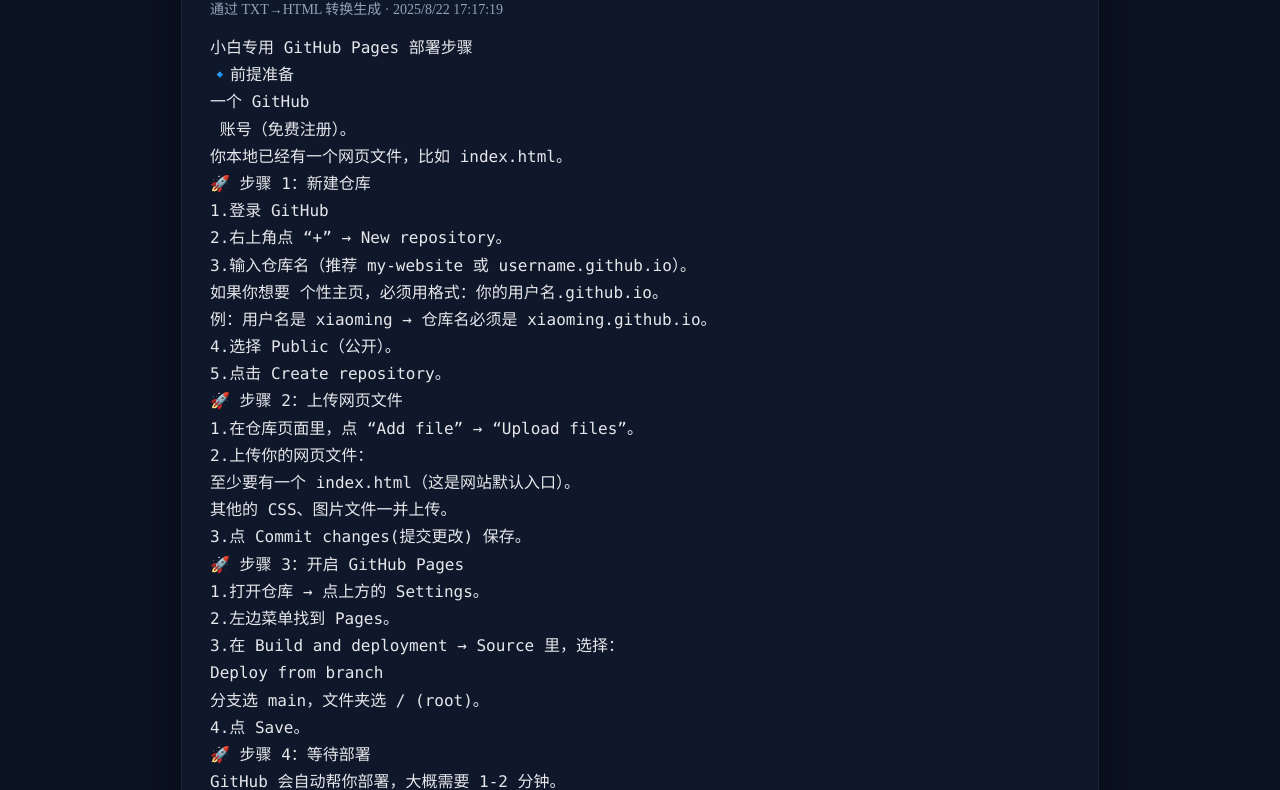
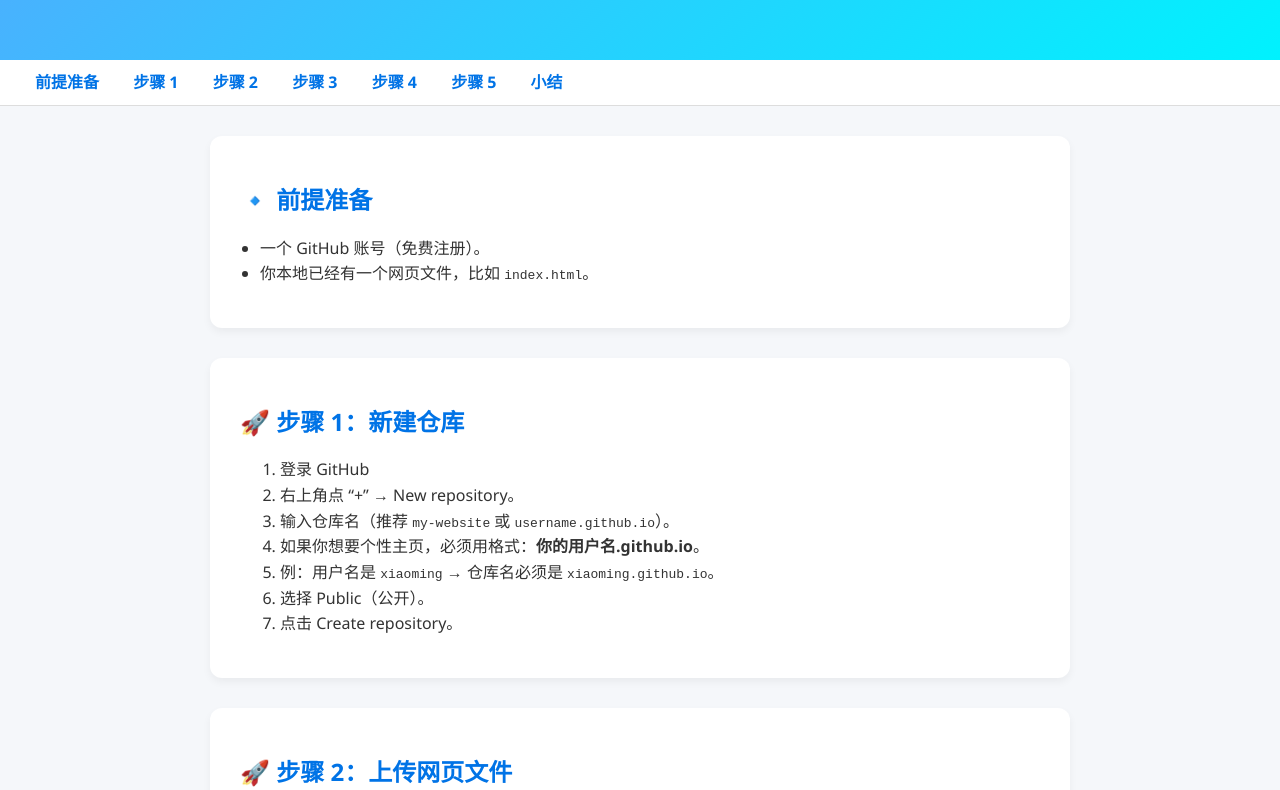
Before and after one commit to 123haa/page.github.io, a plain HTML site: page index.html in a window 1280 px wide. Shown: the part 123-913 px from the top of the page. Drawn offline with Linux system fonts and the light colour scheme.

Commit message:
Add files via upload

```diff
--- a/index.html
+++ b/index.html
@@ -1,63 +1,154 @@
 <!DOCTYPE html>
 <html lang="zh-CN">
 <head>
-<meta charset="UTF-8">
-<meta name="viewport" content="width=device-width, initial-scale=1">
-<title>小白专用 GitHub Pages 部署步骤</title>
-
-    <style>
-      body{margin:0;background:#0b1222;color:#e5e7eb}
-      .container{max-width:860px;margin:40px auto;padding:28px;background:#0f172a;border-radius:16px;box-shadow:0 20px 60px rgba(0,0,0,.35);border:1px solid rgba(255,255,255,.06)}
-      h1{margin:0 0 12px;font-size:28px}
-      .meta{color:#94a3b8;font-size:14px;margin-bottom:16px}
-      pre{white-space:pre-wrap;word-wrap:break-word;font: 14px/1.7 ui-monospace,SFMono-Regular,Menlo,Monaco,Consolas,"Liberation Mono","Courier New",monospace}
-      p{margin:0 0 1em;line-height:1.9}
-      .content{font-size:16px}
-    </style>
-
+  <meta charset="UTF-8">
+  <meta name="viewport" content="width=device-width, initial-scale=1.0">
+  <title>小白专用 GitHub Pages 部署步骤</title>
+  <style>
+    body {
+      font-family: "Segoe UI", Arial, sans-serif;
+      margin: 0;
+      padding: 0;
+      background: #f5f7fa;
+      color: #333;
+      line-height: 1.6;
+    }
+    header {
+      background: linear-gradient(135deg, #4facfe, #00f2fe);
+      color: white;
+      padding: 40px 20px;
+      text-align: center;
+    }
+    header h1 {
+      margin: 0;
+      font-size: 32px;
+    }
+    header p {
+      margin-top: 10px;
+      font-size: 16px;
+      opacity: 0.9;
+    }
+    nav {
+      background: #fff;
+      padding: 10px 20px;
+      border-bottom: 1px solid #ddd;
+      position: sticky;
+      top: 0;
+    }
+    nav a {
+      margin: 0 15px;
+      text-decoration: none;
+      color: #0073e6;
+      font-weight: bold;
+    }
+    nav a:hover {
+      text-decoration: underline;
+    }
+    section {
+      max-width: 800px;
+      margin: 30px auto;
+      background: white;
+      padding: 25px 30px;
+      border-radius: 12px;
+      box-shadow: 0 4px 8px rgba(0,0,0,0.05);
+    }
+    section h2 {
+      color: #0073e6;
+      margin-bottom: 15px;
+    }
+    ul {
+      padding-left: 20px;
+    }
+    footer {
+      text-align: center;
+      background: #f0f0f0;
+      padding: 20px;
+      margin-top: 30px;
+      font-size: 14px;
+      color: #555;
+    }
+  </style>
 </head>
 <body>
-  <div class="container">
+  <header>
     <h1>小白专用 GitHub Pages 部署步骤</h1>
-    <div class="meta">通过 TXT→HTML 转换生成 · 2025/8/22 17:17:19</div>
-    <pre class="content">小白专用 GitHub Pages 部署步骤
-🔹前提准备
-一个 GitHub
- 账号（免费注册）。
-你本地已经有一个网页文件，比如 index.html。
-🚀 步骤 1：新建仓库
-1.登录 GitHub
-2.右上角点 “+” → New repository。
-3.输入仓库名（推荐 my-website 或 username.github.io）。
-如果你想要 个性主页，必须用格式：你的用户名.github.io。
-例：用户名是 xiaoming → 仓库名必须是 xiaoming.github.io。
-4.选择 Public（公开）。
-5.点击 Create repository。
-🚀 步骤 2：上传网页文件
-1.在仓库页面里，点 “Add file” → “Upload files”。
-2.上传你的网页文件：
-至少要有一个 index.html（这是网站默认入口）。
-其他的 CSS、图片文件一并上传。
-3.点 Commit changes(提交更改) 保存。
-🚀 步骤 3：开启 GitHub Pages
-1.打开仓库 → 点上方的 Settings。
-2.左边菜单找到 Pages。
-3.在 Build and deployment → Source 里，选择：
-Deploy from branch
-分支选 main，文件夹选 / (root)。
-4.点 Save。
-🚀 步骤 4：等待部署
-GitHub 会自动帮你部署，大概需要 1-2 分钟。
-部署成功后，页面会显示一个网址，比如：
-https://你的用户名.github.io/
-打开网址，就能看到你上传的网页啦！ 🎉
-🚀 步骤 5（可选）：绑定自己的域名
-如果你买了自己的域名，可以在 Pages 设置里添加自定义域名。
-GitHub 会自动配置免费 HTTPS。
-✅ 小结
-GitHub Pages 免费、永久有效，非常适合小白建 个人主页、说明文档、静态网站。
-只要你更新仓库内容，网站就会自动刷新。
-</pre>
-  </div>
+    <p>通过 TXT→HTML 转换生成 · 2025/8/22 17:17:19</p>
+  </header>
+
+  <nav>
+    <a href="#ready">前提准备</a>
+    <a href="#step1">步骤 1</a>
+    <a href="#step2">步骤 2</a>
+    <a href="#step3">步骤 3</a>
+    <a href="#step4">步骤 4</a>
+    <a href="#step5">步骤 5</a>
+    <a href="#summary">小结</a>
+  </nav>
+
+  <section id="ready">
+    <h2>🔹 前提准备</h2>
+    <ul>
+      <li>一个 GitHub 账号（免费注册）。</li>
+      <li>你本地已经有一个网页文件，比如 <code>index.html</code>。</li>
+    </ul>
+  </section>
+
+  <section id="step1">
+    <h2>🚀 步骤 1：新建仓库</h2>
+    <ol>
+      <li>登录 GitHub</li>
+      <li>右上角点 “+” → New repository。</li>
+      <li>输入仓库名（推荐 <code>my-website</code> 或 <code>username.github.io</code>）。</li>
+      <li>如果你想要个性主页，必须用格式：<b>你的用户名.github.io</b>。</li>
+      <li>例：用户名是 <code>xiaoming</code> → 仓库名必须是 <code>xiaoming.github.io</code>。</li>
+      <li>选择 Public（公开）。</li>
+      <li>点击 Create repository。</li>
+    </ol>
+  </section>
+
+  <section id="step2">
+    <h2>🚀 步骤 2：上传网页文件</h2>
+    <ol>
+      <li>在仓库页面里，点 “Add file” → “Upload files”。</li>
+      <li>上传你的网页文件：至少要有一个 <code>index.html</code>（这是网站默认入口）。</li>
+      <li>其他的 CSS、图片文件一并上传。</li>
+      <li>点 Commit changes(提交更改) 保存。</li>
+    </ol>
+  </section>
+
+  <section id="step3">
+    <h2>🚀 步骤 3：开启 GitHub Pages</h2>
+    <ol>
+      <li>打开仓库 → 点上方的 Settings。</li>
+      <li>左边菜单找到 Pages。</li>
+      <li>在 Build and deployment → Source 里，选择：Deploy from branch</li>
+      <li>分支选 <code>main</code>，文件夹选 <code>/(root)</code>。</li>
+      <li>点 Save。</li>
+    </ol>
+  </section>
+
+  <section id="step4">
+    <h2>🚀 步骤 4：等待部署</h2>
+    <p>GitHub 会自动帮你部署，大概需要 1-2 分钟。<br>
+    部署成功后，页面会显示一个网址，比如：<br>
+    <code>https://你的用户名.github.io/</code><br>
+    打开网址，就能看到你上传的网页啦！ 🎉</p>
+  </section>
+
+  <section id="step5">
+    <h2>🚀 步骤 5（可选）：绑定自己的域名</h2>
+    <p>如果你买了自己的域名，可以在 Pages 设置里添加自定义域名。<br>
+    GitHub 会自动配置免费 HTTPS。</p>
+  </section>
+
+  <section id="summary">
+    <h2>✅ 小结</h2>
+    <p>GitHub Pages 免费、永久有效，非常适合小白建个人主页、说明文档、静态网站。<br>
+    只要你更新仓库内容，网站就会自动刷新。</p>
+  </section>
+
+  <footer>
+    <p>© 2025 小白专用 GitHub Pages 部署教程</p>
+  </footer>
 </body>
 </html>
```
